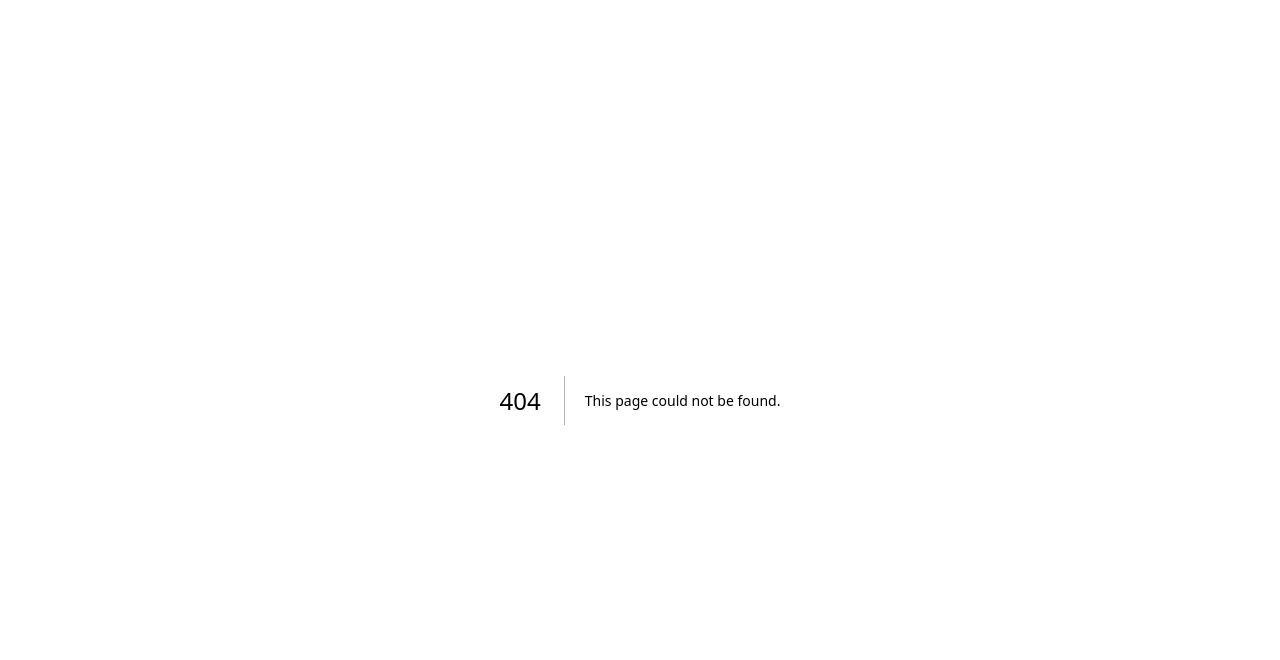
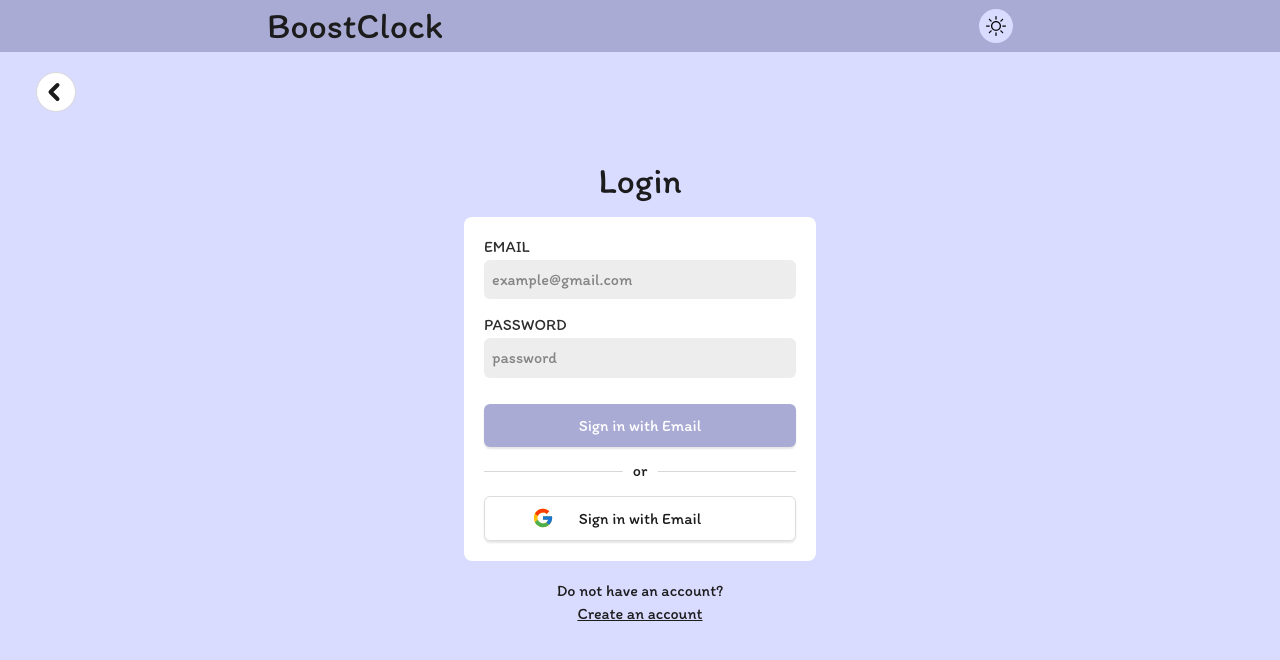
Before and after one commit to flionx/boost-clock, a Next.js app: page /auth/login in a window 1280 px wide. Before the commit this address had no page. Shown: the top 660 px of the page. Built offline with nearby package versions, Linux system fonts and the light colour scheme.

Commit message:
feat: add auth pages

```diff
--- /dev/null
+++ b/src/app/auth/layout.tsx
@@ -0,0 +1,23 @@
+import { ArrowDownIcon } from "@/shared/ui/icons"
+import Header from "@/widgets/header"
+import Link from "next/link"
+
+const AuthLayout = ({
+    children
+}: {
+    children: React.ReactNode
+}) => {
+  return (
+    <>
+        <Header withMenu={false}/>
+        <main className="relative">
+            <Link href="/" className="flex justify-center items-center bg-white size-10 rounded-full border border-[#d8d8d8] fixed top-18 left-9">
+                <ArrowDownIcon className="rotate-90 -translate-x-0.5 size-7 text-[#1c1c1c]" />
+            </Link>
+            {children}
+        </main>
+    </>
+  )
+}
+
+export default AuthLayout
--- /dev/null
+++ b/src/app/auth/login/page.tsx
@@ -0,0 +1,9 @@
+import AuthContainer from '@/features/auth/ui/AuthContainer'
+
+const LoginPage = () => {
+  return (
+    <AuthContainer type="login" />
+  )
+}
+
+export default LoginPage
--- /dev/null
+++ b/src/app/auth/signup/page.tsx
@@ -0,0 +1,9 @@
+import AuthContainer from '@/features/auth/ui/AuthContainer'
+
+const SignupPage = () => {
+  return (
+    <AuthContainer type="signup" />
+  )
+}
+
+export default SignupPage
--- /dev/null
+++ b/src/features/auth/index.tsx
@@ -0,0 +1,3 @@
+import AuthForm from "./ui/AuthForm";
+
+export {AuthForm}
--- /dev/null
+++ b/src/features/auth/ui/AuthContainer.tsx
@@ -0,0 +1,26 @@
+import AuthForm from './AuthForm'
+import Link from 'next/link'
+interface AuthContainerProps {
+  type: "signup" | "login"
+}
+const AuthContainer: React.FC<AuthContainerProps> = ({type}) => {
+  return (
+    <div className="flex flex-col justify-center items-center h-[85vh]">
+      <h2 className="text-4xl mb-4">
+        {type === "login" ? "Login" : "Create an account"}
+      </h2>
+      <AuthForm type={type} />
+      <span className="mb-1">
+        {type === "login" ? "Do not have an account?" : "Already have an account?"}
+      </span>
+      <Link
+        href={`/auth/${type === "login" ? "signup" : "login"}`}
+        className="underline"
+      >
+        {type === "login" ? "Create an account" : "Log in"}
+      </Link>
+    </div>
+  )
+}
+
+export default AuthContainer
--- /dev/null
+++ b/src/features/auth/ui/AuthForm.tsx
@@ -0,0 +1,32 @@
+import { GoogleIcon } from '@/shared/ui/icons'
+interface AuthFormProps {
+  type: "signup" | "login"
+}
+const AuthForm: React.FC<AuthFormProps> = ({type}) => {
+  return (
+    <form className="w-88 bg-white p-5 rounded-lg text-[#1c1c1c] mb-5">
+      <label htmlFor="email" className="inline-block mb-1 text-[#2e2e2e]">EMAIL</label>
+      <input type="email" id="email" placeholder="example@gmail.com" className="py-2.5 px-2 bg-[#ededed] rounded-md mb-4 w-full"/>
+      <label htmlFor="password" className="inline-block mb-1 text-[#2e2e2e]">PASSWORD</label>
+      <input type="password" id="password" placeholder="password" className="py-2.5 px-2 bg-[#ededed] rounded-md mb-4 w-full"/>
+      <button
+        className="w-full bg-secondary p-3 text-center rounded-md text-white mt-2.5 mb-6 transition-all duration-200
+          hover:bg-modal-btn-ui-active shadow-[0_2px_2px_#0000001a] active:translate-y-px active:shadow-[0_1px_2px_#0000001a]"
+      >
+        Sign {type === "login" ? "in" : "up"} with Email
+      </button>
+      <div className="w-full h-px bg-[#d7d7d7] mb-6 relative">
+        <span className="absolute top-1/2 left-1/2 -translate-1/2 bg-white px-2.5">or</span>
+      </div>
+      <button
+        className="w-full p-3 text-center rounded-md transition-all duration-200 shadow-[0_2px_2px_#0000001a]
+          active:translate-y-px active:shadow-[0_1px_2px_#0000001a] border-[#dcdcdc] border relative"
+      >
+        <GoogleIcon className="absolute top-1/2 left-[15%] -translate-y-1/2 size-5.5"/>
+        Sign {type === "login" ? "in" : "up"} with Email
+      </button>
+    </form>
+  )
+}
+
+export default AuthForm
--- /dev/null
+++ b/src/shared/ui/icons/GoogleIcon.tsx
@@ -0,0 +1,11 @@
+import React from "react";
+
+export const GoogleIcon: React.FC<React.SVGProps<SVGSVGElement>> = (props) => (
+  <svg
+    {...props}
+    viewBox="0 0 48 48"
+    xmlns="http://www.w3.org/2000/svg"
+  >
+    <path fill="#FFC107" d="M43.611,20.083H42V20H24v8h11.303c-1.649,4.657-6.08,8-11.303,8c-6.627,0-12-5.373-12-12c0-6.627,5.373-12,12-12c3.059,0,5.842,1.154,7.961,3.039l5.657-5.657C34.046,6.053,29.268,4,24,4C12.955,4,4,12.955,4,24c0,11.045,8.955,20,20,20c11.045,0,20-8.955,20-20C44,22.659,43.862,21.35,43.611,20.083z"/><path fill="#FF3D00" d="M6.306,14.691l6.571,4.819C14.655,15.108,18.961,12,24,12c3.059,0,5.842,1.154,7.961,3.039l5.657-5.657C34.046,6.053,29.268,4,24,4C16.318,4,9.656,8.337,6.306,14.691z"/><path fill="#4CAF50" d="M24,44c5.166,0,9.86-1.977,13.409-5.192l-6.19-5.238C29.211,35.091,26.715,36,24,36c-5.202,0-9.619-3.317-11.283-7.946l-6.522,5.025C9.505,39.556,16.227,44,24,44z"/><path fill="#1976D2" d="M43.611,20.083H42V20H24v8h11.303c-0.792,2.237-2.231,4.166-4.087,5.571c0.001-0.001,0.002-0.001,0.003-0.002l6.19,5.238C36.971,39.205,44,34,44,24C44,22.659,43.862,21.35,43.611,20.083z"/>
+  </svg>
+);
--- a/src/shared/ui/icons/index.ts
+++ b/src/shared/ui/icons/index.ts
@@ -7,6 +7,7 @@ export * from "./DeleteIcon";
 export * from "./EditIcon";
 export * from "./EyeIcon";
 export * from "./GithubIcon";
+export * from "./GoogleIcon";
 export * from "./InstagramIcon";
 export * from "./LinkedinIcon";
 export * from "./LockIcon";
--- a/src/widgets/header/ui/Header.tsx
+++ b/src/widgets/header/ui/Header.tsx
@@ -1,16 +1,22 @@
 import { ThemeToggleButton } from "@/features/theme-toggle"
 import DesktopMenu from "./DesktopMenu"
 import MobileMenuButton from "./mobile/MobileMenuButton"
-
-const Header = () => {
+interface HeaderProps {
+  withMenu?: boolean
+}
+const Header: React.FC<HeaderProps> = ({
+  withMenu = true
+}) => {
   return (
     <header className="bg-secondary py-1.5 relative">
         <div className="w-[clamp(22rem,58.3vw,70rem)] mx-auto flex items-center justify-between">
             <h1 className="text-4xl">BoostClock</h1>
             <ul className="flex items-center gap-5">
               <ThemeToggleButton />
-              <DesktopMenu />
-              <MobileMenuButton />
+              {withMenu && <>
+                <DesktopMenu />
+                <MobileMenuButton />
+              </>}
             </ul>
         </div>
     </header>
```
Also changed, not shown: src/shared/assets/icons/google.svg (added), src/shared/ui/icons/LockIcon.tsx (line endings or trailing spaces).
